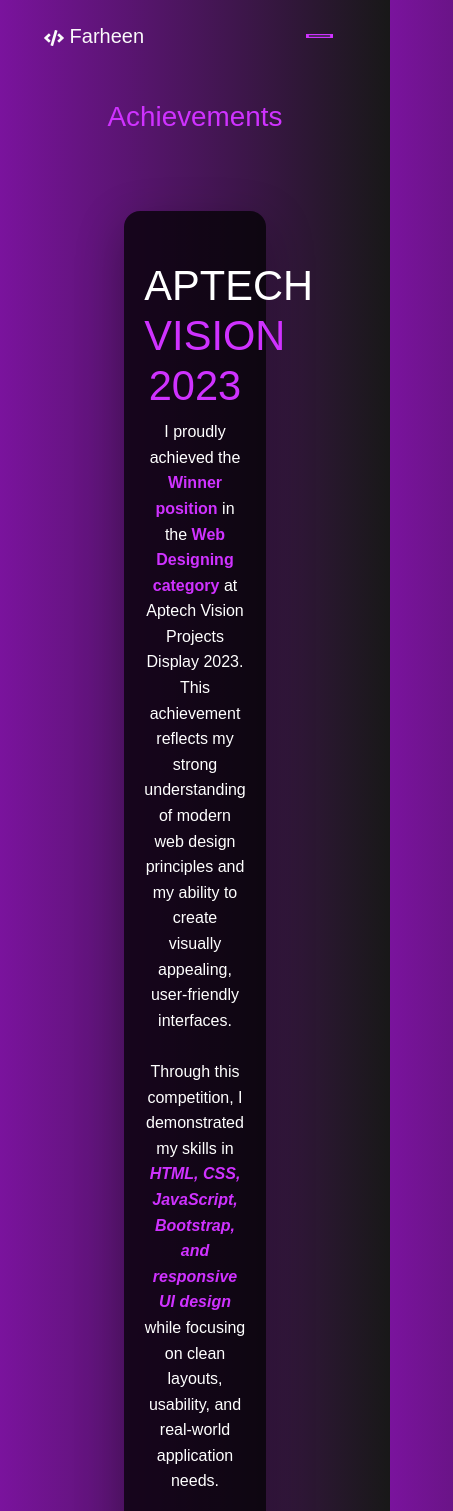
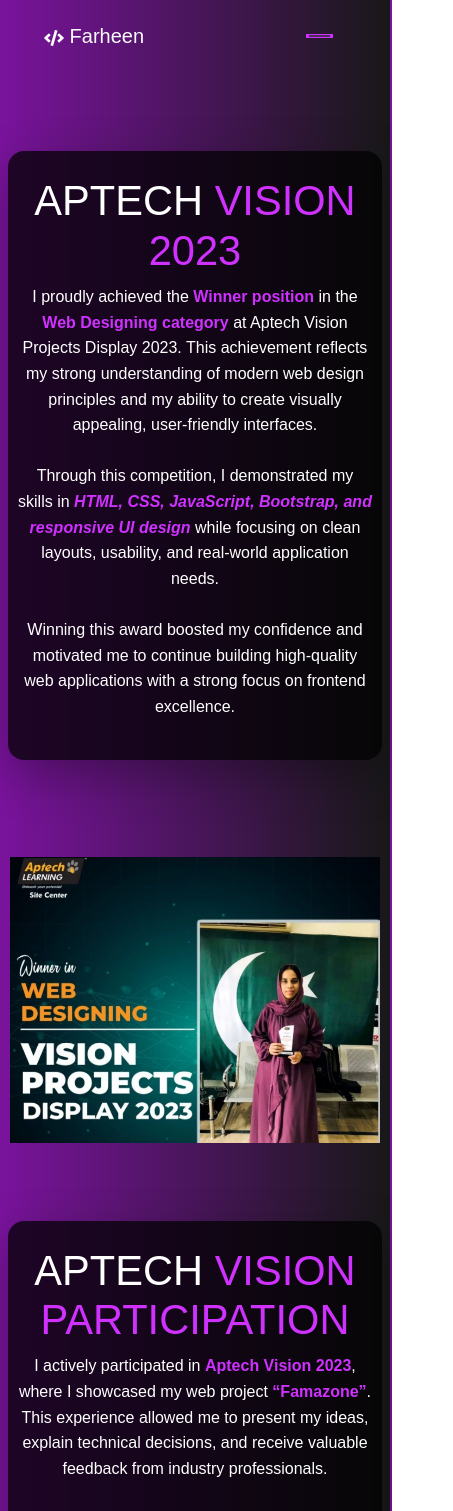
Before and after one commit to FarheenArshad3377/farheen-portfolio, a React (Vite) app: page /#/achievement in a window 390 px wide. Shown: the top 1511 px of the page, 453 px wide, since content can reach past the window. Built offline with nearby package versions, Linux system fonts and the light colour scheme; a web font is replaced by a local one.

Commit message:
Fix navbar collapse on link click

```diff
--- a/src/style.css
+++ b/src/style.css
@@ -860,22 +860,20 @@ a {
 .achievement-page {
   padding: 100px 50px;
 }
-.achieve-discription{
+
+.achieve-discription {
   color: white !important;
   padding: 50px 20px;
   text-align: center;
-    margin: 0 auto;
+  margin: 3rem auto;
   max-width: 900px;
   width: 45%;
   display: block;
   background-color: rgba(0, 0, 0, 0.75);
   box-shadow: 0 1rem 3rem rgba(0, 0, 0, 0.3);
   border-radius: 1rem;
-    /* padding: 1.5rem; */
-    margin-top: 3rem;
-    margin-bottom: 3rem;
+}
 
-}
 .achievement-section {
   margin-top: 50px;
 }
@@ -902,10 +900,76 @@ a {
 }
 
 .achievement-img {
-     width: 546px;
-    max-width: 100%;
+  width: 100%;
+  max-width: 546px;
   margin-top: 49px;
 }
-.achieve-row{
+
+.achieve-row {
   margin-top: 30px;
 }
+
+/* Media queries for responsiveness */
+@media (max-width: 1024px) {
+  .achievement-page {
+    padding: 80px 30px;
+  }
+  .achieve-discription {
+    width: 60%;
+    padding: 40px 20px;
+  }
+}
+
+@media (max-width: 768px) {
+  .achievement-page {
+    padding: 60px 20px;
+  }
+  .achieve-discription {
+    width: 75%;
+    padding: 35px 15px;
+  }
+  .achievement-title {
+    font-size: 28px;
+  }
+  .achievement-text {
+    font-size: 15px;
+  }
+}
+
+@media (max-width: 480px) {
+  .achievement-page {
+    padding: 40px 10px;
+  }
+  .achieve-discription {
+    width: 95%;
+    padding: 25px 10px;
+  }
+  .achievement-title {
+    font-size: 24px;
+  }
+  .achievement-text {
+    font-size: 14px;
+  }
+  .achieve-discription h1 {
+    font-size: 1.4em;
+  }
+}
+
+@media (max-width: 375px) {
+  .achievement-page {
+    padding: 30px 5px;
+  }
+  .achieve-discription {
+    width: 100%;
+    padding: 20px 8px;
+  }
+  .achievement-title {
+    font-size: 22px;
+  }
+  .achievement-text {
+    font-size: 13px;
+  }
+  .achieve-discription h1 {
+    font-size: 1.2em;
+  }
+}
```
Lines whose indentation alone changed are shown as unchanged.
